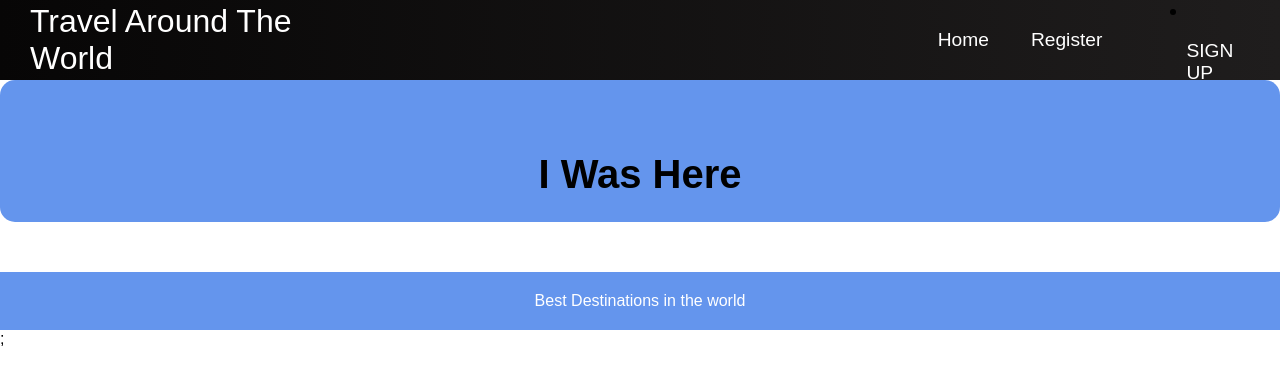
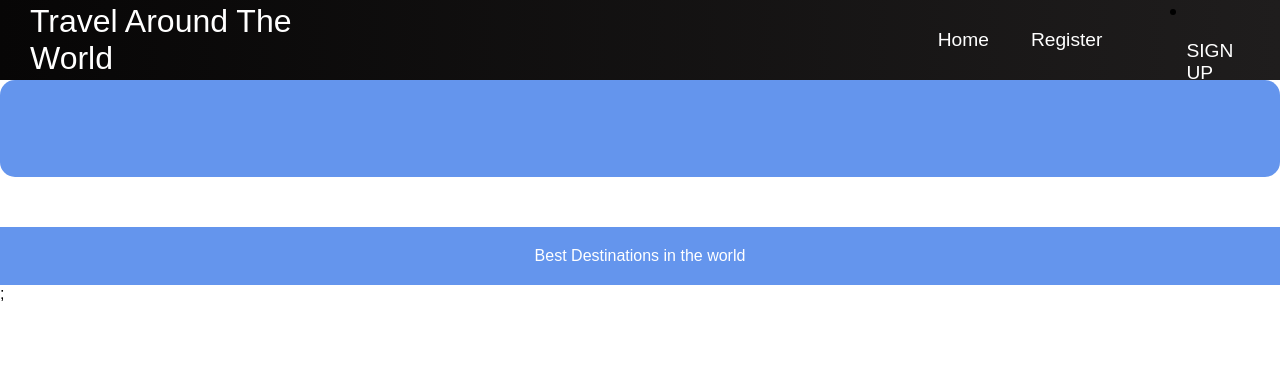
Before and after one commit to BoykoTsvetanov/ReactJS-Project, a React (Create React App) app in the folder client/: page /details/1 in a window 1280 px wide. Shown: the top 368 px of the page. Built offline with nearby package versions, Linux system fonts and the light colour scheme; no server answers; the database is empty.

Commit message:
React JS Project
React JS Project

```diff
--- a/client/src/components/Details/Details.js
+++ b/client/src/components/Details/Details.js
@@ -60,7 +60,7 @@ const Details = ({ match, history }) => {
         </div>
       ) : (
         <div className="notCreator">
-          <h1>I Was Here</h1>
+          <h1></h1>
         </div>
       )}
     </div>
--- a/client/src/components/Home/Home.js
+++ b/client/src/components/Home/Home.js
@@ -50,7 +50,7 @@ class Home extends Component {
           </div>
         ) : (
           <div className="container-hero">
-            <h1>Adventure</h1>
+            <h1>Adventures</h1>
 
             <Link className="myButton" to="/register">
               Join Us
```
